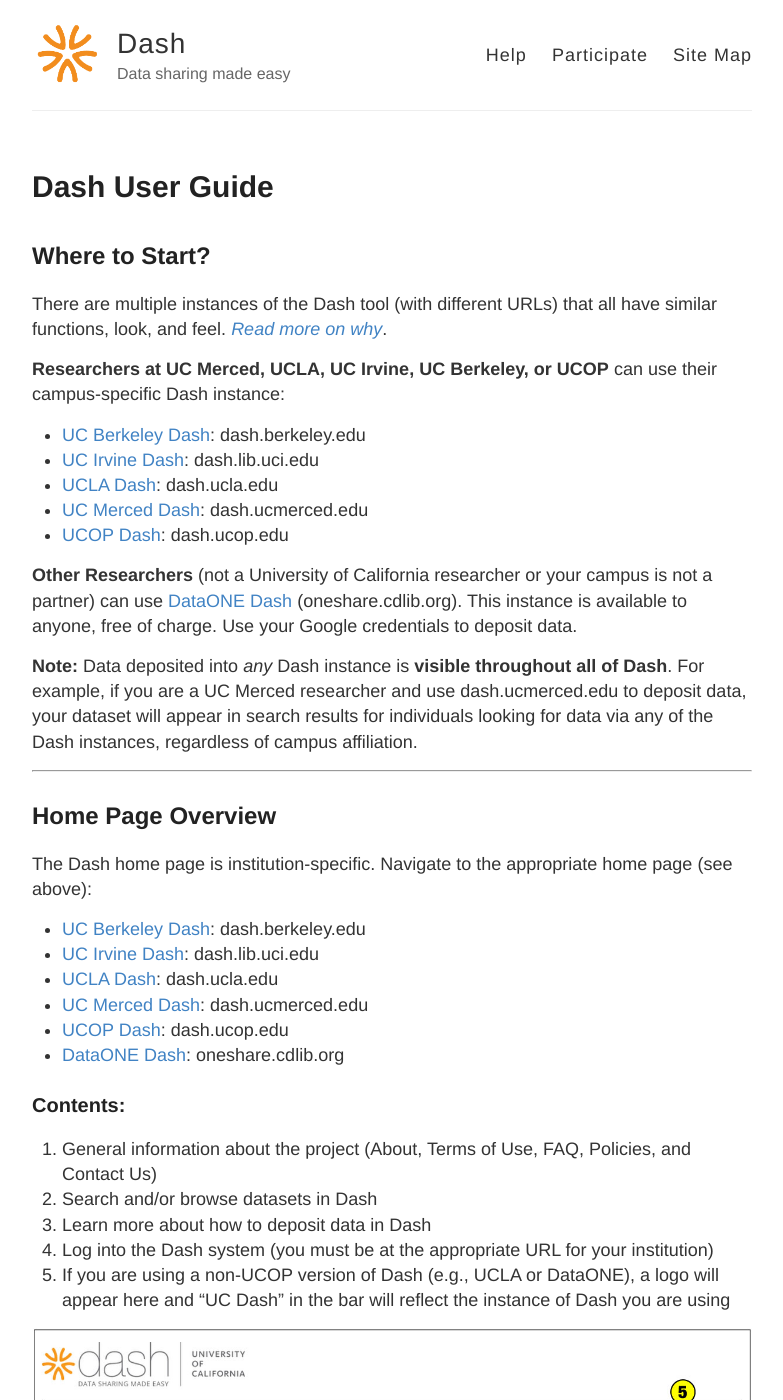
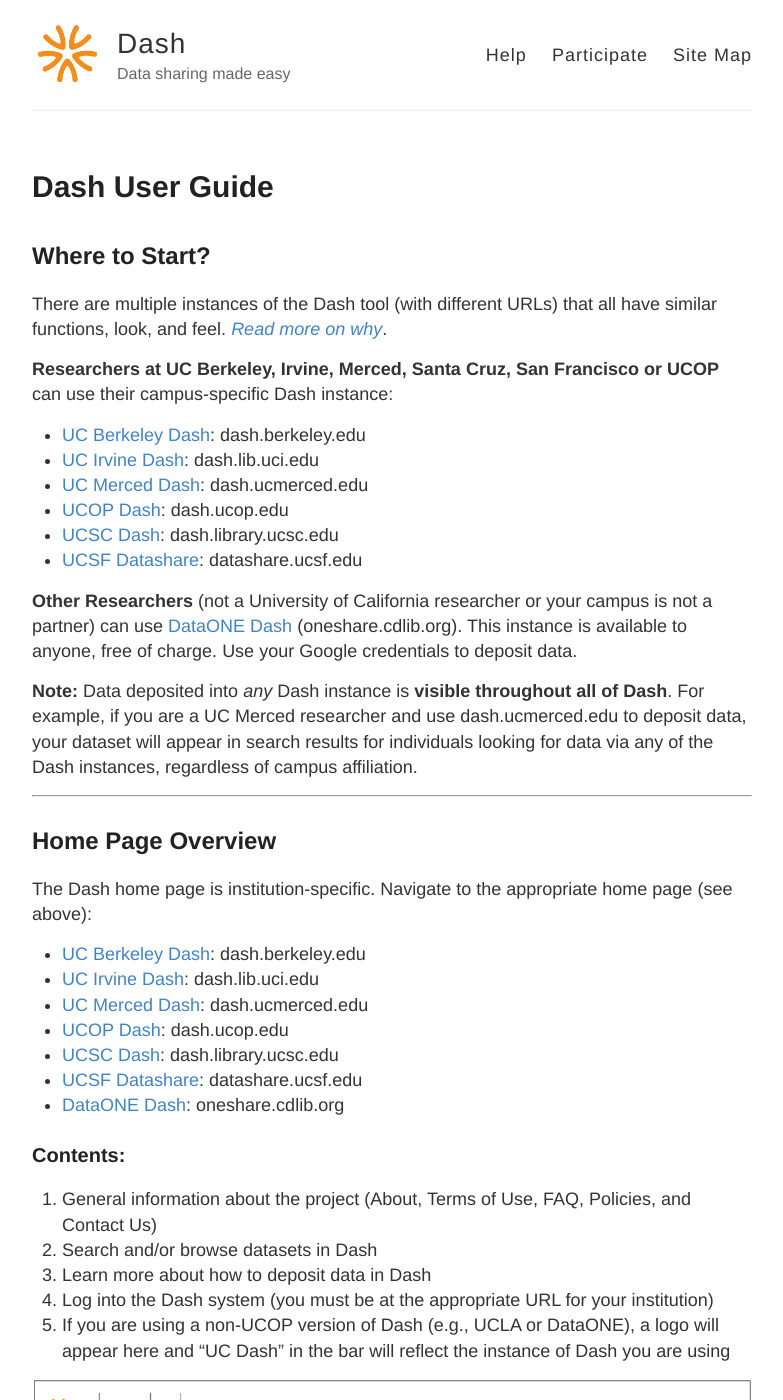
Before and after one commit to CDLUC3/dash, a Jekyll site: the page built from user-guide.md, in a window 1280 px wide and 1400 px high. Shown: the whole window, without its empty margins (248-1031 px from the left). Built offline with Jekyll 4.4.1, drawn with Linux system fonts in a browser that asks for light colours.

Commit message:
Updating user guide

```diff
--- a/user-guide.md
+++ b/user-guide.md
@@ -8,13 +8,14 @@
 There are multiple instances of the Dash tool (with different URLs) that all have similar functions, look, and feel.
 _[Read more on why](https://github.com/CDLUC3/dash/issues/35)_.
 
-**Researchers at UC Merced, UCLA, UC Irvine, UC Berkeley, or UCOP** can use their campus-specific Dash instance:
+**Researchers at UC Berkeley, Irvine, Merced, Santa Cruz, San Francisco or UCOP** can use their campus-specific Dash instance:
 
 * [UC Berkeley Dash](https://dash.berkeley.edu): dash.berkeley.edu
 * [UC Irvine Dash](https://dash.lib.uci.edu): dash.lib.uci.edu
-* [UCLA Dash](https://dash.ucla.edu): dash.ucla.edu
 * [UC Merced Dash](https://dash.ucmerced.edu): dash.ucmerced.edu
 * [UCOP Dash](https://dash.ucop.edu): dash.ucop.edu
+* [UCSC Dash](https://dash.library.ucsc.edu): dash.library.ucsc.edu
+* [UCSF Datashare](https://datashare.ucsf.edu): datashare.ucsf.edu
 
 **Other Researchers** (not a University of California researcher or your campus is not a partner) can use [DataONE Dash](http://oneshare.cdlib.org) (oneshare.cdlib.org). This instance is available to anyone, free of charge. Use your Google credentials to deposit data.
 
@@ -28,9 +29,10 @@
 
 * [UC Berkeley Dash](https://dash.berkeley.edu): dash.berkeley.edu
 * [UC Irvine Dash](https://dash.lib.uci.edu): dash.lib.uci.edu
-* [UCLA Dash](https://dash.ucla.edu): dash.ucla.edu
 * [UC Merced Dash](https://dash.ucmerced.edu): dash.ucmerced.edu
 * [UCOP Dash](https://dash.ucop.edu): dash.ucop.edu
+* [UCSC Dash](https://dash.library.ucsc.edu): dash.library.ucsc.edu
+* [UCSF Datashare](http://datashare.ucsf.edu): datashare.ucsf.edu
 * [DataONE Dash](http://oneshare.cdlib.org): oneshare.cdlib.org
 
 ### Contents:
```
